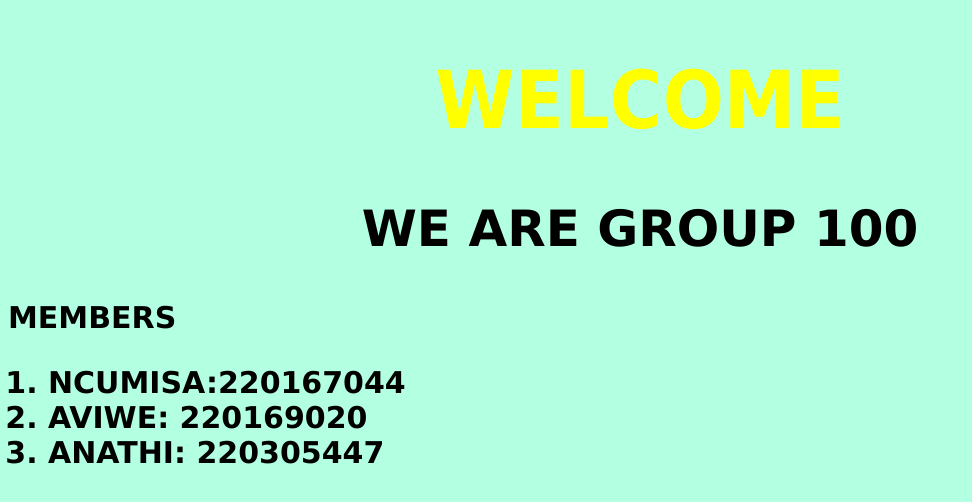
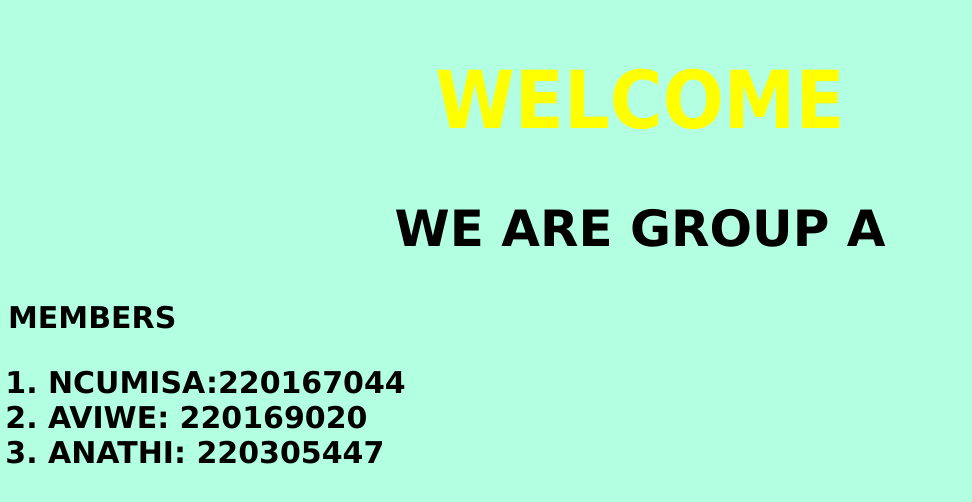
Before and after one commit to anathimpahleni/GroupA, a plain HTML site: page index.html in a window 1280 px wide. Shown: the whole page, without its empty margins (0-972 px from the left). Drawn offline with Linux system fonts and the light colour scheme.

Commit message:
Update index.html

```diff
--- a/index.html
+++ b/index.html
@@ -23,7 +23,7 @@
 <body style="background-color:#b3ffe2;">
 
 	<h1>WELCOME</h1>
-	<h2>WE ARE GROUP 100</h2>
+	<h2>WE ARE GROUP A</h2>
 
 	<h3>MEMBERS</h3>
 
```
